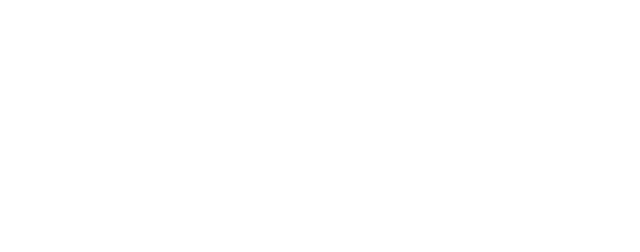
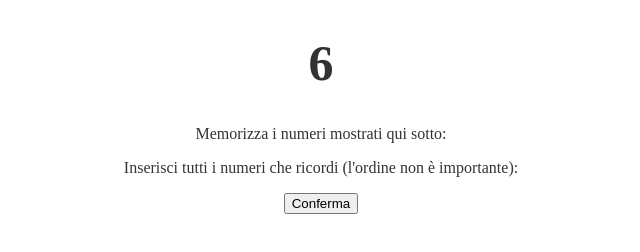
Before and after one commit to DennyRubino/js-simon, a plain HTML site: page index.html in a window 1280 px wide. Shown: the whole page, without its empty margins (319-959 px from the left). Drawn offline with Linux system fonts and the light colour scheme.

Commit message:
Add html e css

```diff
--- a/css/style.css
+++ b/css/style.css
@@ -0,0 +1,13 @@
+/* styles.css */
+body {
+    text-align: center;
+    color: #333;
+    margin: 0;
+    display: flex;
+    justify-content: center;
+    align-items: center;
+  }
+
+  h1 {
+    font-size: 50px;
+  }
--- a/index.html
+++ b/index.html
@@ -1,16 +1,23 @@
 <!DOCTYPE html>
 <html lang="en">
 <head>
-    <meta charset="UTF-8">
-    <meta name="viewport" content="width=device-width, initial-scale=1.0">
-    <title>Document</title>
-    <link href="css/style.css">
+  <meta charset="UTF-8">
+  <meta name="viewport" content="width=device-width, initial-scale=1.0">
+  <title>Simon Says</title>
+  <link rel="stylesheet" href="css/style.css">
 </head>
 <body>
-<h1></h1>
-
-
-
-<script src="js/script.js"></script>
+  <div>
+    <h1 id="timer">10</h1>
+    <p id="instructions">Memorizza i numeri mostrati qui sotto:</p>
+    <div id="numbers" class="numbers"></div>
+    <div id="inputs-container">
+      <p>Inserisci tutti i numeri che ricordi (l'ordine non è importante):</p>
+      <div id="inputs"></div>
+      <button id="submit-button">Conferma</button>
+    </div>
+    <p id="result"></p>
+  </div>
+  <script src="js/script.js"></script>
 </body>
 </html>
--- a/js/script.js
+++ b/js/script.js
@@ -8,3 +8,13 @@
 //Dividete in piccoli problemi la consegna.
 //Individuate gli elementi di cui avete bisogno per realizzare il programma.
 //Immaginate la logica come fosse uno snack: "Dati 2 array di numeri, indica quali e quanti numeri ci sono in comune tra i due array
+
+    const displayCount = document.getElementById("timer");
+
+    let seconds = 10;
+
+    const intervalID = setInterval(() => {
+        displayCount.innerHTML = seconds;
+
+        seconds--;
+    }, 1000)
```
